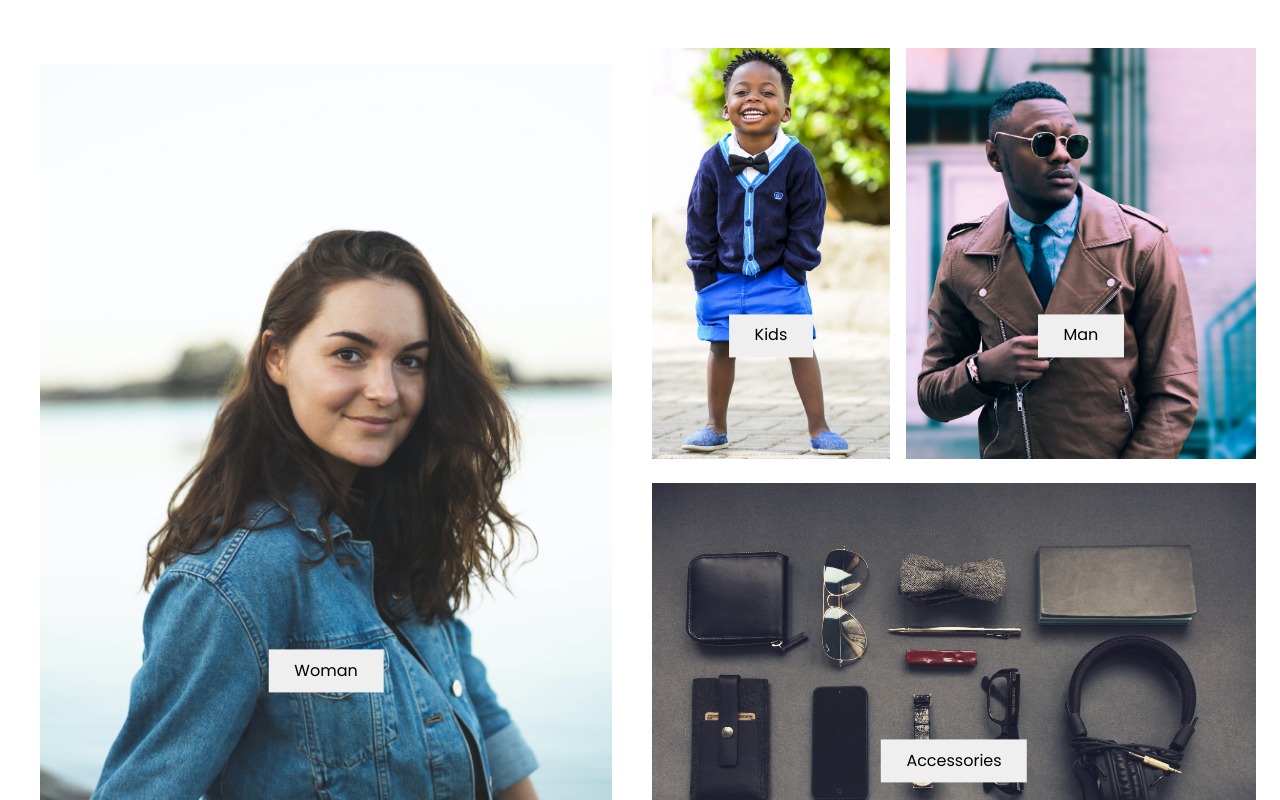
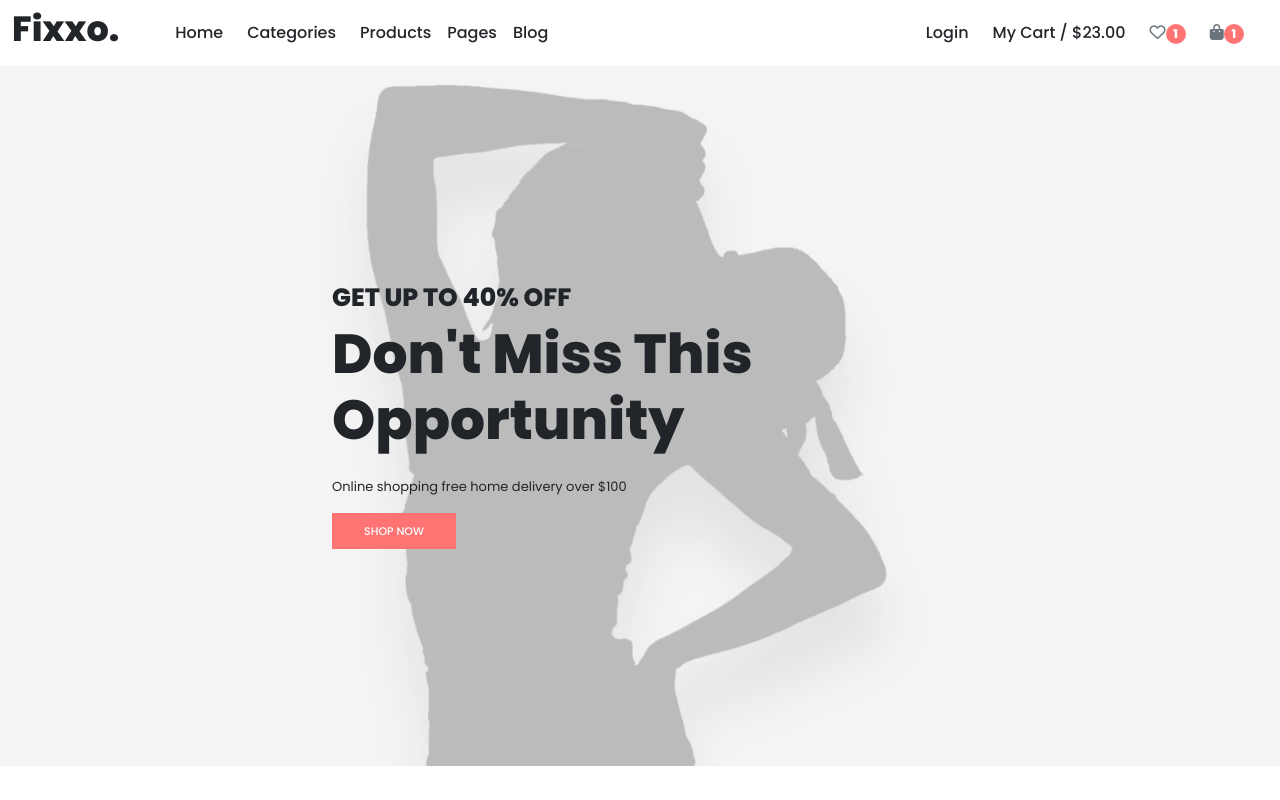
Before and after one commit to Tjonss/Fixxo-4, a React (Create React App) app in the folder fixxo-frontend/: page / in a window 1280 px wide. Shown: the top 800 px of the page. Built offline with nearby package versions, Linux system fonts and the light colour scheme.

Commit message:
Typ klar med Navbar i Webläge

```diff
--- a/fixxo-frontend/src/App.js
+++ b/fixxo-frontend/src/App.js
@@ -4,12 +4,16 @@ import FeaturedInstagram from './components/FeaturedInstagram/FeaturedInstagram'
 import FeaturedProducts from './components/FeaturedProducts/FeaturedProducts';
 import ProductDetailsView from './views/ProductDetailsView';
 import ProductsView from './views/ProductsView';
+import Navbar from './views/Navbar/Navbar';
+import Showroom from './views/Showroom/Showroom';
 
 
 function App() {
   return (
 
     <div className="App">
+      <Navbar/>
+      <Showroom/>
       <FeaturedProducts />
       <FeaturedInstagram />
       <ProductsView />
--- /dev/null
+++ b/fixxo-frontend/src/views/Navbar/Navbar.jsx
@@ -0,0 +1,77 @@
+import React from 'react'
+import './navbar.css';
+
+const Navbar = () => {
+  return (
+
+    <nav className="navbar sticky-top navbar-expand-lg navbar-light bg-white">
+
+    <div className="container-fluid">
+        <h4 className='navbar-logo'>Fixxo.</h4>
+        <button className="navbar-toggler" >
+        <i className="fas fa-bars"></i>
+        </button>
+
+
+        <div className="collapse navbar-collapse" id="navbarLeftAlignExample">
+
+        <ul className="navbar-nav me-auto mb-2 mb-lg-0">
+            <li className="nav-item toplinks">
+            <a className="nav-link me-2" aria-current="page" href="#">Home</a>
+            </li>
+
+            <li className="nav-item dropdown toplinks">
+            <a className="nav-link me-2" aria-current="page" href="#">
+                Categories
+            </a>
+
+            </li>
+            <li className="nav-item toplinks">
+            <a className="nav-link" href="#">Products</a>
+            </li>
+            <li className="nav-item toplinks">
+            <a className="nav-link" href="#">Pages</a>
+            </li>
+            <li className="nav-item toplinks">
+            <a className="nav-link" href="#">Blog</a>
+            </li>
+            {/* <li className="nav-item">
+            <a className="nav-link disabled"
+                >Disabled</a
+            >
+            </li> */}
+        </ul>
+        </div>
+
+        <a className="nav-link me-3 redhover" href="#">Login</a>
+
+        <a className="nav-link me-3 redhover" href="#">
+           My Cart / $23.00
+        </a>
+
+
+        <div className="dropdown">
+            <a
+            className="link-secondary me-3"
+            role="button"
+            >
+            <i className="far fa-heart"></i>
+            <span className="badge rounded-pill badge-notification redpill">1</span>
+            </a>
+        </div>
+
+        <a
+            className="link-secondary me-3"
+            role="button"
+            >
+            <i className="fas fa-shopping-bag"></i>
+            <span className="badge rounded-pill badge-notification redpill">1</span>
+            </a>
+
+    {/* </div> */}
+    </div>
+    </nav>
+  )
+}
+
+export default Navbar
--- /dev/null
+++ b/fixxo-frontend/src/views/Navbar/navbar.css
@@ -0,0 +1,24 @@
+.navbar-logo {
+    font-size: 35px;
+    font-weight: bold;
+    padding-right: 3rem;
+  }
+
+.navbar a {
+    font-size: 16px;
+    font-weight: 500;
+    color: #222529;
+    padding-right: 0.5rem;
+}
+
+.toplinks:hover a {
+    color: #FF7373;
+  }
+
+.redhover:hover {
+    color: #FF7373;
+}
+
+.redpill {
+    background-color: #FF7373;
+}
--- /dev/null
+++ b/fixxo-frontend/src/views/Showroom/Showroom.jsx
@@ -0,0 +1,21 @@
+import React from 'react'
+import './showroom.css'
+
+const Showroom = () => {
+  return (
+    <div className='showroom'>
+        <div className='container showroom-div'>
+            <div className='showroom-divdiv'>
+                <h3>GET UP TO 40% OFF</h3>
+                <h2>Don't Miss This Opportunity</h2>
+                <p className='mt-4'>Online shopping free home delivery over $100</p>
+
+                <button>SHOP NOW</button>
+            </div>
+        </div>
+        <img src="/img/showroom.png" alt='showroom' className='showroom-img me-4 d-sm-none d-md-block d-none d-sm-block'/>
+    </div>
+  )
+}
+
+export default Showroom
--- /dev/null
+++ b/fixxo-frontend/src/views/Showroom/showroom.css
@@ -0,0 +1,51 @@
+.showroom {
+    height: 700px;
+    background-color: #f4f4f4;
+    display: flex;
+    justify-content: center;
+    align-items: center;
+}
+
+.showroom-div {
+    display: block;
+    max-width: 40em;
+    position: absolute;
+}
+
+.showroom-div h3 {
+    font-size: 25px;
+    font-weight: 600;
+}
+
+.showroom-div h2 {
+    font-size: 55px;
+    font-weight: 700;
+}
+
+.showroom-div p {
+    font-size: 13px;
+}
+
+.showroom button {
+    border-style: none;
+    padding: .6rem 2rem;
+    background-color: #FF7373;
+    font-size: 11px;
+    font-weight: 500;
+    color: white;
+}
+
+.showroom button:hover {
+    background-color: #984545;
+    transition-duration: 0.3s;
+}
+
+.showroom-divdiv {
+    /* position: absolute; */
+}
+
+.showroom-img {
+    max-height: 700px;
+    padding-top: 1rem;
+    /* position: absolute; */
+}
```
Also changed, not shown: fixxo-frontend/public/img/showroom.png (added).
